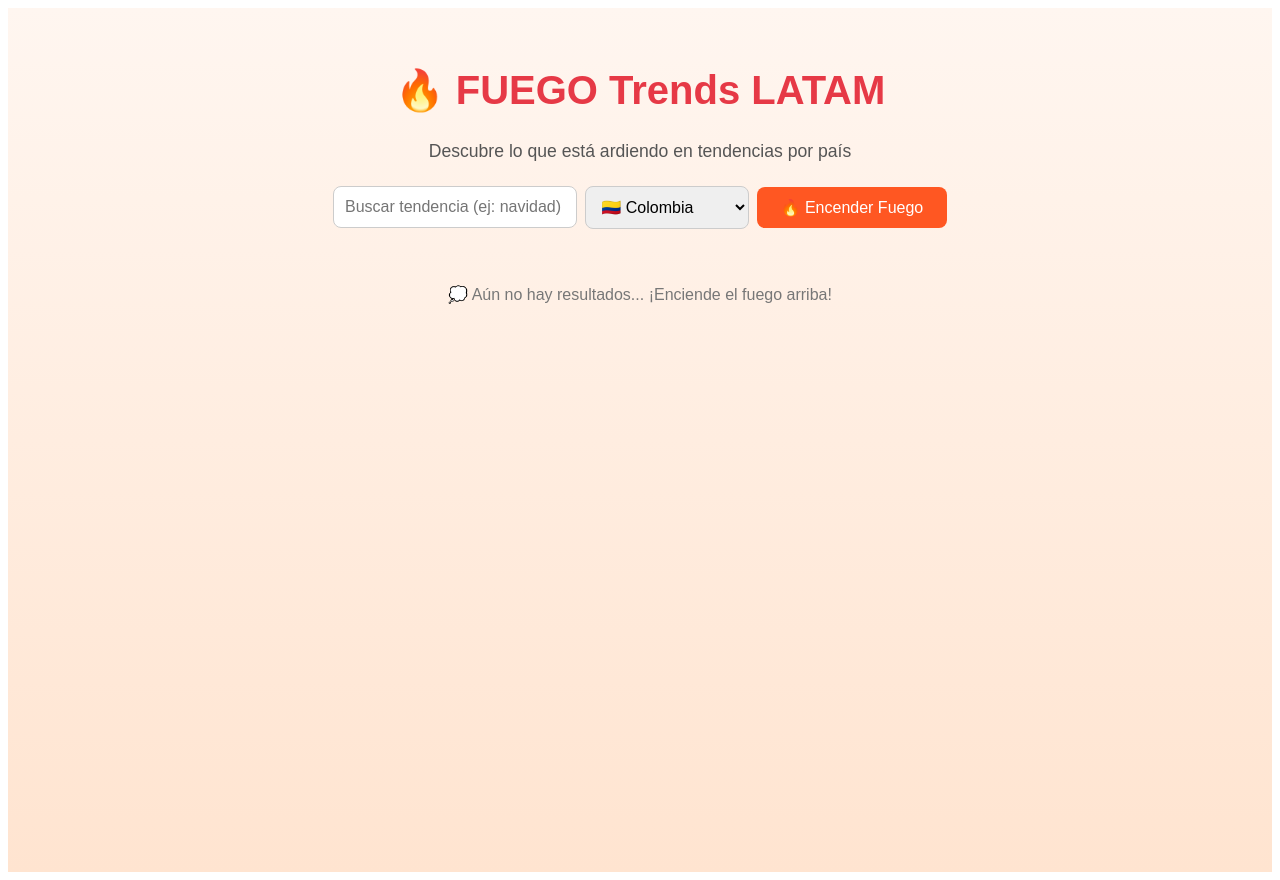
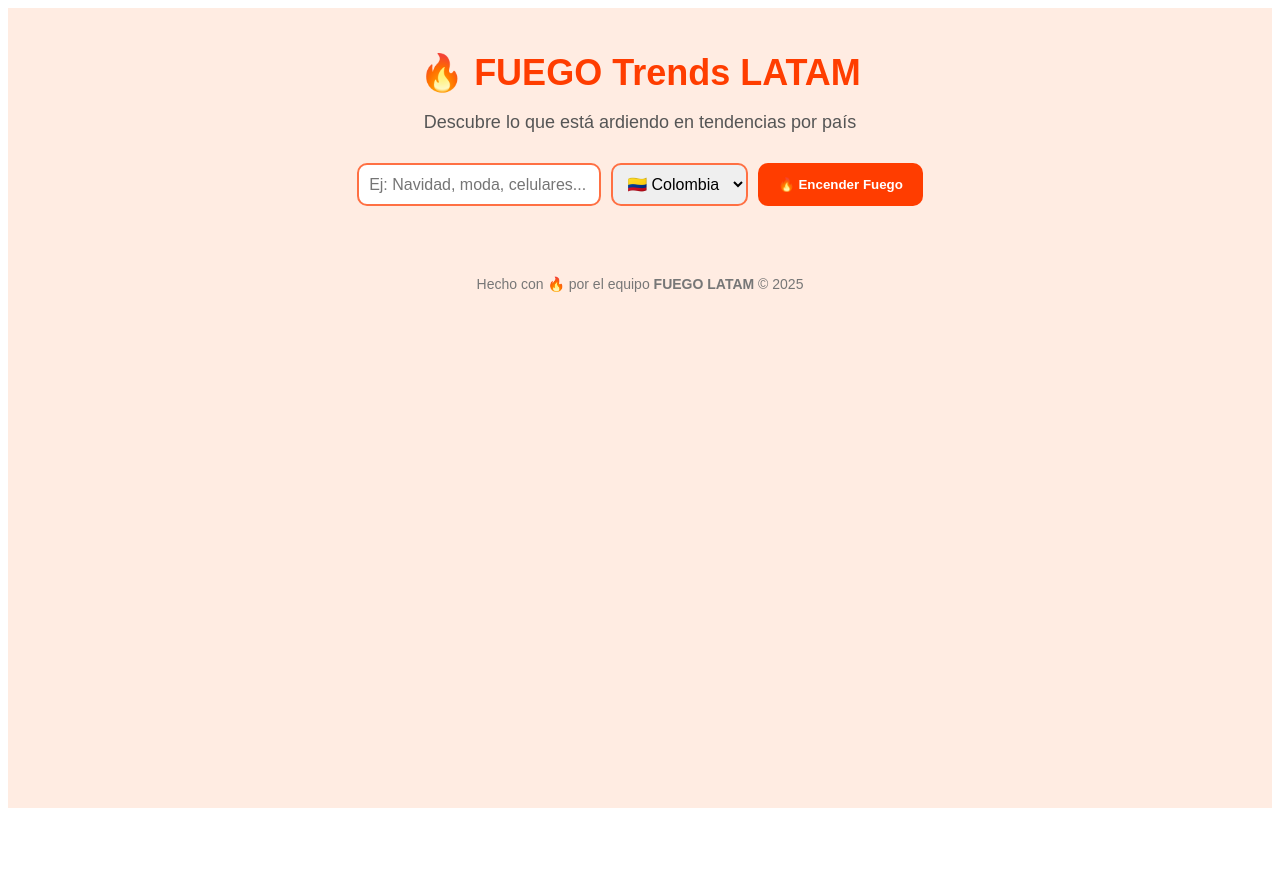
Before and after one commit to fuegodigitalecommerce-ops/fuego_v8_real, a Next.js app: page / in a window 1280 px wide. After the commit the page ends 816 px from the top, so only its background shows below. Built offline with nearby package versions, Linux system fonts and the light colour scheme.

Commit message:
Update index.jsx

```diff
--- a/pages/index.jsx
+++ b/pages/index.jsx
@@ -3,34 +3,45 @@ import { useState } from "react";
 export default function Home() {
   const [keyword, setKeyword] = useState("");
   const [country, setCountry] = useState("CO");
+  const [results, setResults] = useState([]);
   const [loading, setLoading] = useState(false);
-  const [results, setResults] = useState([]);
+  const [error, setError] = useState("");
 
   const handleSearch = async () => {
-    if (!keyword.trim()) return alert("Por favor escribe una palabra clave 🔥");
+    if (!keyword.trim()) return alert("🔥 Escribe una palabra clave para encender el fuego.");
     setLoading(true);
+    setError("");
     setResults([]);
 
     try {
       const res = await fetch(`/api/trends?keyword=${encodeURIComponent(keyword)}&country=${country}`);
       const data = await res.json();
-      setResults(data.results || []);
-    } catch (error) {
-      alert("Error obteniendo datos 😢");
-    } finally {
+      if (data.ok) {
+        setResults(data.results);
+        if (data.results.length === 0) {
+          setError("🕯️ Sin resultados en Google ni MercadoLibre.");
+        }
+      } else {
+        setError(data.error || "⚠️ Error en la búsqueda.");
+      }
+    } catch (err) {
+      setError("🔥 Error conectando con el servidor.");
+    }
     setLoading(false);
-    }
   };
 
   return (
+    <div style={styles.page}>
       <div style={styles.container}>
         <h1 style={styles.title}>🔥 FUEGO Trends LATAM</h1>
-      <p style={styles.subtitle}>Descubre lo que está ardiendo en tendencias por país</p>
+        <p style={styles.subtitle}>
+          Descubre lo que está ardiendo en tendencias por país
+        </p>
 
-      <div style={styles.inputContainer}>
+        <div style={styles.searchBox}>
           <input
             type="text"
-          placeholder="Buscar tendencia (ej: navidad)"
+            placeholder="Ej: Navidad, moda, celulares..."
             value={keyword}
             onChange={(e) => setKeyword(e.target.value)}
             style={styles.input}
@@ -40,7 +51,6 @@ export default function Home() {
             onChange={(e) => setCountry(e.target.value)}
             style={styles.select}
           >
-          <option value="">Seleccionar país</option>
             <option value="CO">🇨🇴 Colombia</option>
             <option value="MX">🇲🇽 México</option>
             <option value="AR">🇦🇷 Argentina</option>
@@ -52,117 +62,138 @@ export default function Home() {
           </button>
         </div>
 
-      {loading && <p style={styles.loading}>Buscando tendencias...</p>}
+        {loading && <p style={styles.loading}>🔥 Buscando tendencias...</p>}
+        {error && <p style={styles.error}>{error}</p>}
 
         <div style={styles.grid}>
           {results.map((item, index) => (
             <div key={index} style={styles.card}>
-            <img src={item.image} alt={item.title} style={styles.image} />
-            <h3 style={styles.cardTitle}>{item.title}</h3>
-            <p style={styles.source}>Fuente: {item.source}</p>
-            <a href={item.link} target="_blank" rel="noopener noreferrer" style={styles.link}>
-              Ver más 🔗
+              {item.image && (
+                <img
+                  src={item.image}
+                  alt={item.title}
+                  style={styles.image}
+                />
+              )}
+              <h3 style={styles.itemTitle}>{item.title}</h3>
+              {item.price && <p style={styles.price}>💲 {item.price.toLocaleString()}</p>}
+              <a
+                href={item.link}
+                target="_blank"
+                rel="noopener noreferrer"
+                style={styles.link}
+              >
+                🔗 Ver en {item.source}
               </a>
             </div>
           ))}
         </div>
 
-      {!loading && results.length === 0 && (
-        <p style={styles.noResults}>💭 Aún no hay resultados... ¡Enciende el fuego arriba!</p>
-      )}
+        <footer style={styles.footer}>
+          Hecho con 🔥 por el equipo <b>FUEGO LATAM</b> © 2025
+        </footer>
+      </div>
     </div>
   );
 }
 
 const styles = {
+  page: {
+    backgroundColor: "#ffece2",
+    minHeight: "100vh",
+    fontFamily: "Poppins, sans-serif",
+    color: "#333",
+  },
   container: {
-    fontFamily: "Arial, sans-serif",
+    maxWidth: 1000,
+    margin: "0 auto",
+    padding: 20,
     textAlign: "center",
-    padding: "2rem",
-    background: "linear-gradient(180deg, #fff6f0, #ffe4d0)",
-    minHeight: "100vh",
   },
   title: {
-    fontSize: "2.5rem",
-    color: "#e63946",
+    fontSize: 36,
+    color: "#ff3d00",
+    marginBottom: 10,
   },
   subtitle: {
-    fontSize: "1.1rem",
+    fontSize: 18,
     color: "#555",
-    marginBottom: "1.5rem",
+    marginBottom: 30,
   },
-  inputContainer: {
+  searchBox: {
     display: "flex",
     justifyContent: "center",
-    alignItems: "center",
-    gap: "0.5rem",
-    marginBottom: "2rem",
+    gap: 10,
     flexWrap: "wrap",
+    marginBottom: 30,
   },
   input: {
-    padding: "0.7rem",
-    fontSize: "1rem",
-    borderRadius: "8px",
-    border: "1px solid #ccc",
-    width: "220px",
+    padding: 10,
+    fontSize: 16,
+    width: 220,
+    border: "2px solid #ff7043",
+    borderRadius: 10,
   },
   select: {
-    padding: "0.7rem",
-    fontSize: "1rem",
-    borderRadius: "8px",
-    border: "1px solid #ccc",
+    padding: 10,
+    fontSize: 16,
+    border: "2px solid #ff7043",
+    borderRadius: 10,
   },
   button: {
-    backgroundColor: "#ff5722",
-    color: "#fff",
+    backgroundColor: "#ff3d00",
+    color: "white",
     border: "none",
-    borderRadius: "8px",
-    padding: "0.7rem 1.5rem",
-    fontSize: "1rem",
+    borderRadius: 10,
+    padding: "10px 20px",
     cursor: "pointer",
-    transition: "0.3s",
-  },
-  loading: {
-    color: "#ff5722",
     fontWeight: "bold",
   },
   grid: {
     display: "grid",
-    gridTemplateColumns: "repeat(auto-fit, minmax(240px, 1fr))",
-    gap: "1.5rem",
-    marginTop: "2rem",
+    gridTemplateColumns: "repeat(auto-fit, minmax(220px, 1fr))",
+    gap: 20,
+    marginTop: 30,
   },
   card: {
-    backgroundColor: "#fff",
-    borderRadius: "12px",
+    backgroundColor: "white",
+    padding: 15,
+    borderRadius: 15,
     boxShadow: "0 3px 8px rgba(0,0,0,0.1)",
-    padding: "1rem",
-    transition: "transform 0.2s ease-in-out",
+    transition: "0.3s",
   },
   image: {
     width: "100%",
-    height: "160px",
+    height: 160,
     objectFit: "cover",
-    borderRadius: "8px",
+    borderRadius: 10,
+    marginBottom: 10,
   },
-  cardTitle: {
+  itemTitle: {
+    fontSize: 16,
+    color: "#ff3d00",
+    fontWeight: "600",
+  },
+  price: {
     color: "#333",
-    fontSize: "1.1rem",
-    margin: "0.8rem 0 0.3rem",
-  },
-  source: {
-    color: "#888",
-    fontSize: "0.9rem",
+    marginTop: 5,
   },
   link: {
-    display: "inline-block",
-    marginTop: "0.6rem",
-    color: "#ff5722",
+    color: "#0277bd",
     textDecoration: "none",
     fontWeight: "bold",
   },
-  noResults: {
+  loading: {
+    color: "#ff3d00",
+    fontSize: 18,
+  },
+  error: {
+    color: "red",
+    marginTop: 10,
+  },
+  footer: {
+    marginTop: 40,
+    fontSize: 14,
     color: "#777",
-    marginTop: "1.5rem",
   },
 };
```
Lines whose indentation alone changed are shown as unchanged.
